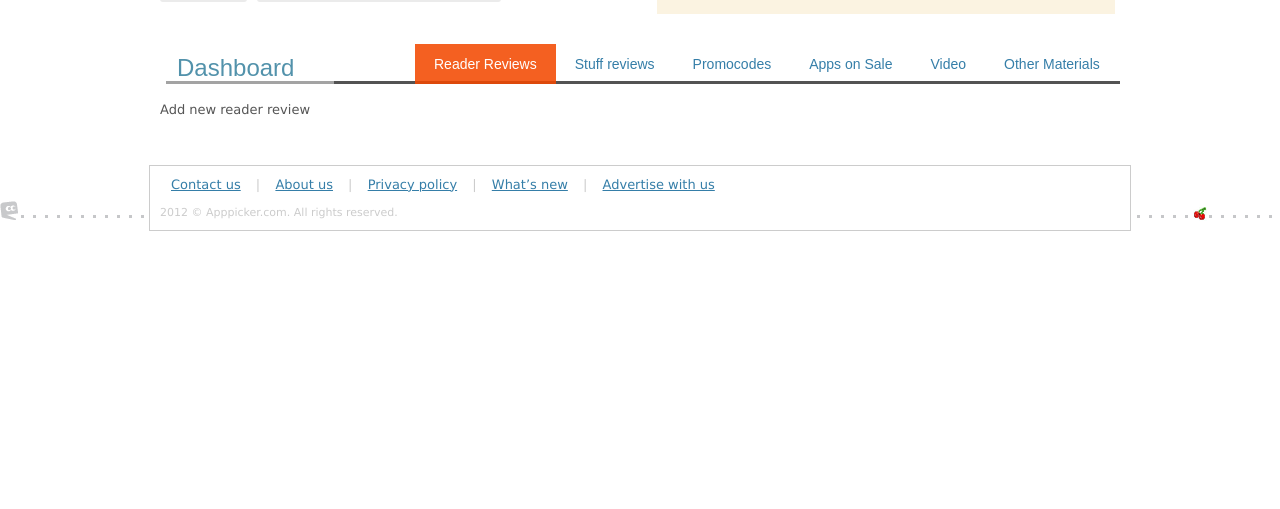
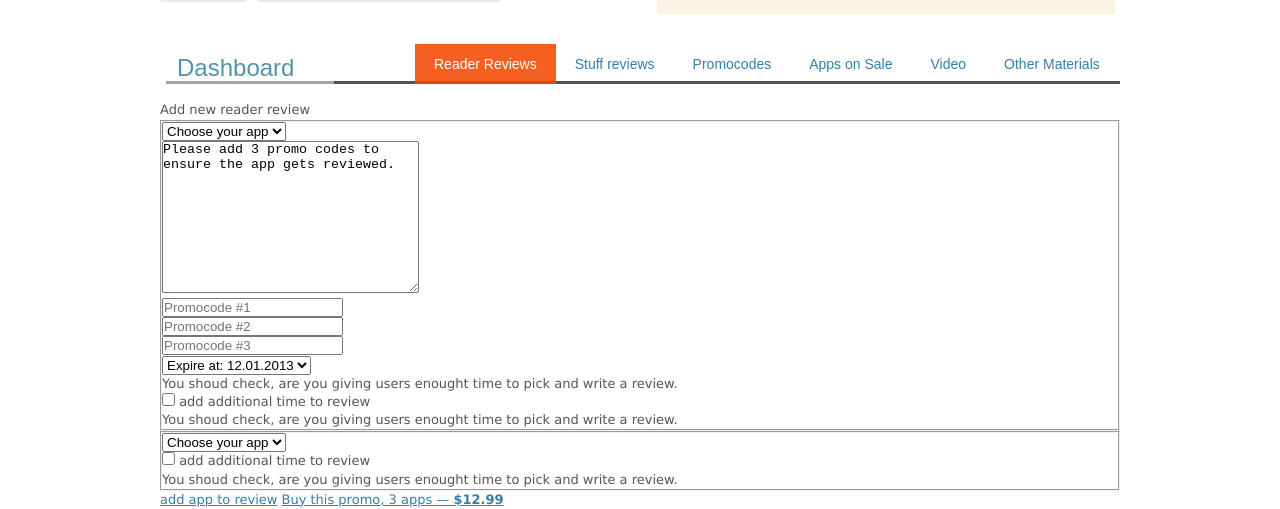
Before and after one commit to coderiver/apppicker, a plain HTML site: page profile-1.html in a window 1280 px wide. Shown: the part 325-834 px from the top of the page. Before the commit the page ends 800 px from the top, so only its background shows below. Drawn offline with Linux system fonts and the light colour scheme.

Commit message:
profile-1

```diff
--- a/profile-1.html
+++ b/profile-1.html
@@ -122,6 +122,69 @@
 							Add new reader review
 							<div class="arr"></div>
 						</div>
+						<fieldset>
+							<div class="form__col">
+								<div class="form__row">
+									<select name="" id="">
+										<option>Choose your app</option>
+										<option>Choose your app</option>
+										<option>Choose your app</option>
+									</select>
+								</div>
+								<div class="form__row">
+									<textarea name="" id="" cols="30" rows="10">Please add 3 promo codes to ensure the app gets reviewed. </textarea>
+								</div>
+							</div>
+							<div class="form__col">
+								<div class="form__row">
+									<input type="text" placeholder="Promocode #1">
+								</div>
+								<div class="form__row">
+									<input type="text" placeholder="Promocode #2">
+								</div>
+								<div class="form__row">
+									<input type="text" placeholder="Promocode #3">
+								</div>
+							</div>
+							<div class="form__col_sm">
+								<div class="form__row">
+									<select name="" id="">
+										<option>Expire at:  12.01.2013</option>
+										<option>Expire at:  12.01.2013</option>
+										<option>Expire at:  12.01.2013</option>
+									</select>
+									<div class="hint_t">You shoud check, are you giving users enought time to pick and write a review. </div>
+								</div>
+								<div class="form__row">
+									<label for=""><input type="checkbox"> add additional time to review</label>
+									<div class="hint_b">You shoud check, are you giving users enought time to pick and write a review.</div>
+								</div>
+							</div>
+							<div class="form__del"></div>
+						</fieldset>
+
+						<fieldset>
+							<div class="form__col">
+								<div class="form__row">
+									<select name="" id="">
+										<option>Choose your app</option>
+										<option>Choose your app</option>
+										<option>Choose your app</option>
+									</select>
+								</div>
+							</div>
+							<div class="form__col_sm">
+								<div class="form__row">
+									<label for=""><input type="checkbox"> add additional time to review</label>
+									<div class="hint_b">You shoud check, are you giving users enought time to pick and write a review.</div>
+								</div>
+							</div>
+							<div class="form__del"></div>
+						</fieldset>
+
+						<a href="#" class="add-app">add app to review</a>
+						<a href="#" class="paypal"><span>Buy this promo, 3 apps — <b>$12.99</b></span></a>
+
 					</form>
 				</div>
 			</div>
--- a/sass/profile.scss
+++ b/sass/profile.scss
@@ -256,7 +256,8 @@ a{
 			color:#a8a8a8;
 			font-size: 18px;
 			text-align: center;
-			padding: 5px 9px;
+			padding: 5px 8px;
+			width: 64px;
 			&:first-child{
 				border-left:1px solid #dadbdc;
 			}
@@ -301,6 +302,7 @@ a{
 		th.t-col2{font-size: 14px;}
 		.t-col9{
 			font-size: 12px;
+			width: 32px;
 		}
 		tr:hover td{background: #e9f6fc;}
 	}
```
Also changed, not shown: css/profile.css, css/screen.css.
